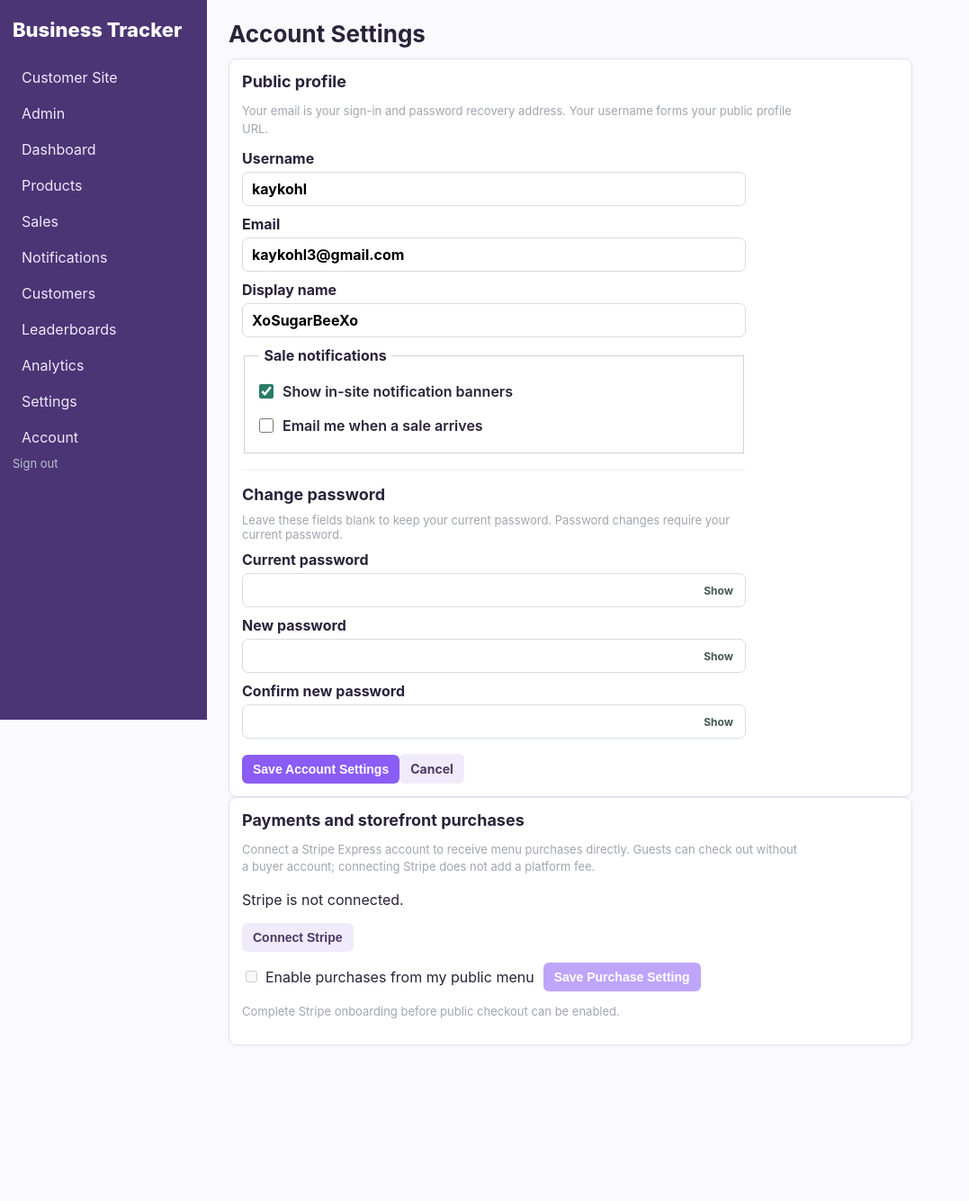
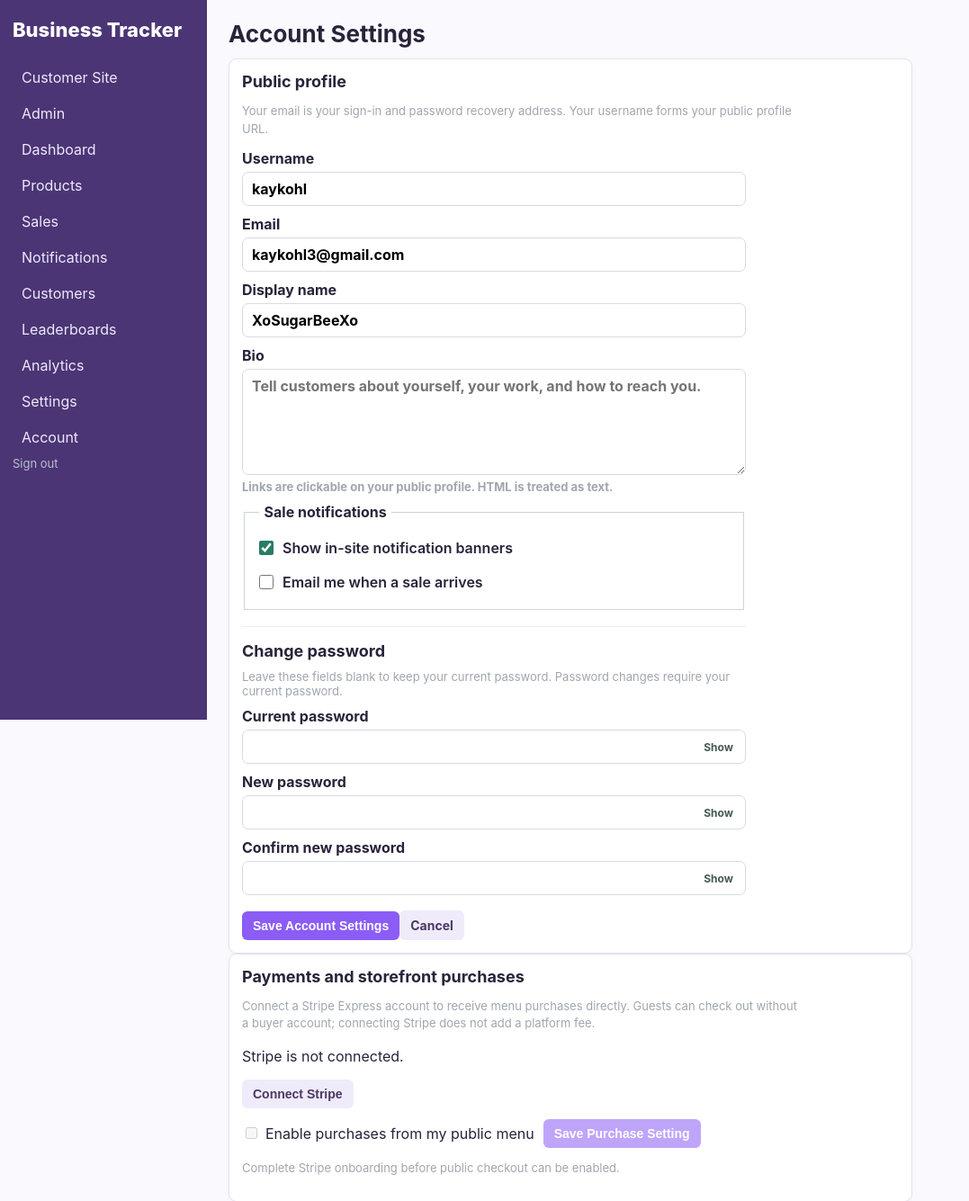
Before and after one commit to Alock0716/BusinessTracker, a Flask app: page /settings/account in a window 1280 px wide. Shown: the top 1335 px of the page at 90% size, without its empty margins (0-1077 px from the left). Before the commit the page ends 1162 px from the top, so only its background shows below. Run offline with Flask 3, Linux system fonts and the light colour scheme; a user stored in the database is signed in; some libraries are stand-ins or nearby versions.

Commit message:
Add bio field to CreatorAccount model; update account settings and templates for bio input and display

```diff
--- a/app.py
+++ b/app.py
@@ -500,6 +500,8 @@ with app.app_context():
         db.session.execute(text(
             'ALTER TABLE creator_account ADD COLUMN display_name VARCHAR(120)'
         ))
+    if 'bio' not in creator_columns:
+        db.session.execute(text('ALTER TABLE creator_account ADD COLUMN bio TEXT'))
     creator_email_definition = 'VARCHAR(255)'
     if 'email' not in creator_columns:
         db.session.execute(text(
@@ -2324,6 +2326,7 @@ def account_settings():
         username = request.form.get('username', '').strip().lower()
         email = request.form.get('email', '').strip().lower()
         display_name = request.form.get('display_name', '').strip()
+        bio = request.form.get('bio', '').strip()
         new_password = request.form.get('new_password', '')
         password_confirm = request.form.get('password_confirm', '')
         current_password = request.form.get('current_password', '')
@@ -2341,6 +2344,8 @@ def account_settings():
             flash('That username is already in use.', 'error')
         elif len(display_name) > 120:
             flash('Display names must be 120 characters or fewer.', 'error')
+        elif len(bio) > 2000:
+            flash('Bios must be 2,000 characters or fewer.', 'error')
         elif (new_password or password_confirm) and not check_password_hash(account.password_hash, current_password):
             flash('Enter your current password to change it.', 'error')
         elif new_password and len(new_password) < 10:
@@ -2351,6 +2356,7 @@ def account_settings():
             account.username = username
             account.email = email
             account.display_name = display_name or None
+            account.bio = bio or None
             account.banner_notifications = request.form.get('banner_notifications') == '1'
             account.email_notifications = request.form.get('email_notifications') == '1'
             if new_password:
--- a/models.py
+++ b/models.py
@@ -15,6 +15,7 @@ class CreatorAccount(db.Model):
     username = db.Column(db.String(64), nullable=False, unique=True)
     email = db.Column(db.String(255), nullable=False, unique=True)
     display_name = db.Column(db.String(120))
+    bio = db.Column(db.Text)
     password_hash = db.Column(db.String(255), nullable=False)
     is_admin = db.Column(db.Boolean, nullable=False, default=False)
     is_approved = db.Column(db.Boolean, nullable=False, default=False)
--- a/static/css/app.css
+++ b/static/css/app.css
@@ -2593,6 +2593,17 @@ nav a:hover {
   font-size: 13px;
   font-weight: 700;
 }
+.public-seller-bio {
+  max-width: 68ch;
+  white-space: pre-line;
+  line-height: 1.6;
+  overflow-wrap: anywhere;
+}
+.public-seller-bio a {
+  color: #315f51;
+  text-decoration: underline;
+  text-underline-offset: 2px;
+}
 .public-board-seller small,
 .public-seller-list a small {
   display: block;
--- a/templates/settings/account.html
+++ b/templates/settings/account.html
@@ -10,6 +10,7 @@
         <label>Username<input name="username" minlength="3" maxlength="64" pattern="[A-Za-z0-9][A-Za-z0-9_.-]*" autocomplete="username" value="{{account.username}}" required></label>
         <label>Email<input type="email" name="email" autocomplete="email" value="{{account.email}}" required></label>
         <label>Display name<input name="display_name" maxlength="120" value="{{account.display_name or ''}}" placeholder="Optional"></label>
+        <label>Bio<textarea name="bio" maxlength="2000" rows="5" placeholder="Tell customers about yourself, your work, and how to reach you.">{{account.bio or ''}}</textarea><span class="muted">Links are clickable on your public profile. HTML is treated as text.</span></label>
         <fieldset class="notification-preferences"><legend>Sale notifications</legend>
             <label class="check"><input type="checkbox" name="banner_notifications" value="1" {% if account.banner_notifications %}checked{% endif %}> Show in-site notification banners</label>
             <label class="check"><input type="checkbox" name="email_notifications" value="1" {% if account.email_notifications %}checked{% endif %}> Email me when a sale arrives</label>
--- a/templates/storefront/seller.html
+++ b/templates/storefront/seller.html
@@ -5,7 +5,7 @@
     <p class="public-kicker">Seller profile</p>
     <h1>{{seller.display_name or seller.username}}</h1>
     {% if seller.display_name %}<p class="public-profile-handle">@{{seller.username}}</p>{% endif %}
-    <p>Products and community standings from this seller.</p>
+    {% if seller.bio %}<p class="public-seller-bio">{{seller.bio|urlize(target='_blank', rel='nofollow noopener noreferrer')}}</p>{% else %}<p>Products and community standings from this seller.</p>{% endif %}
 </section>
 <section class="public-section">
     <div class="public-section-heading"><div><p class="public-kicker">Available now</p><h2>Product menu</h2></div></div>
```
Also changed, not shown: 1 other file.
